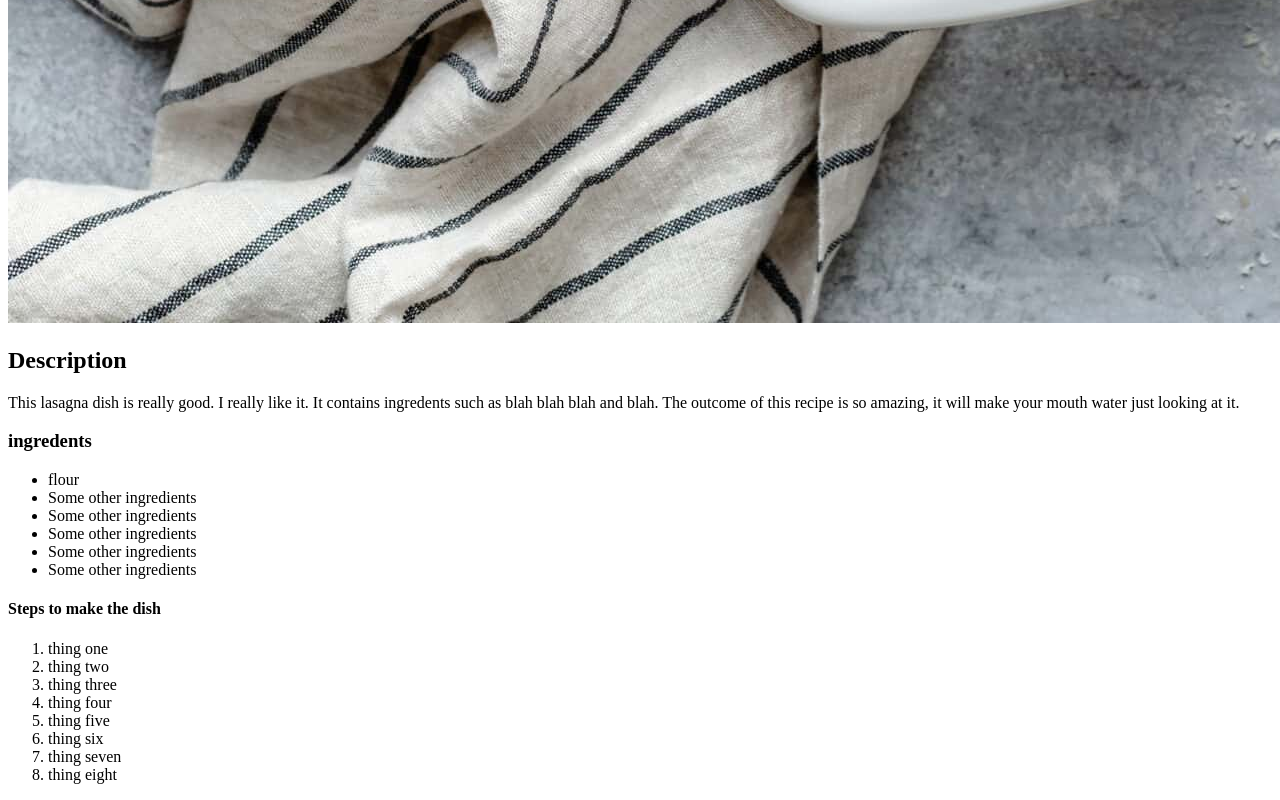
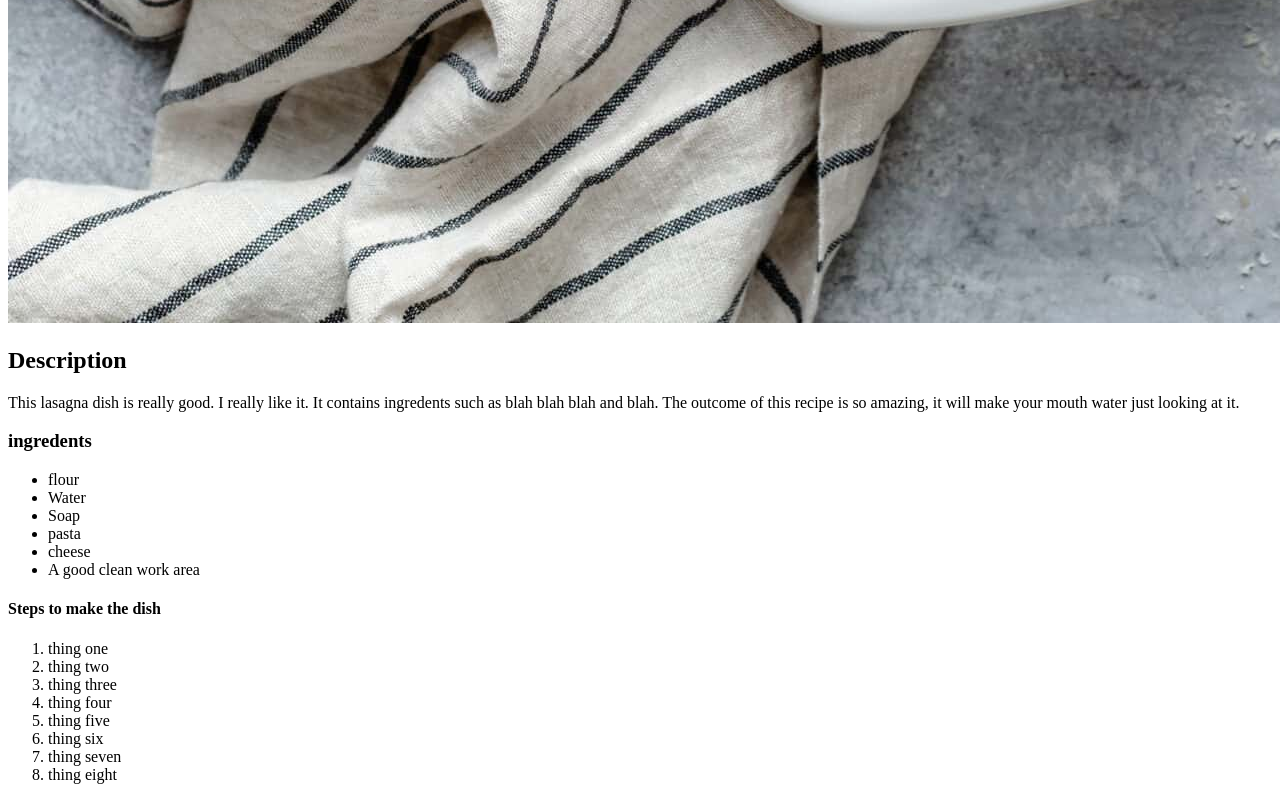
Before and after one commit to eclemons1223/odin-recipes, a plain HTML site: page recipes/lasagna.html in a window 1280 px wide. Shown: the part 2317-3117 px from the top of the page. Drawn offline with Linux system fonts and the light colour scheme.

Commit message:
My first style sheet adeded.

```diff
--- a/recipes/lasagna.html
+++ b/recipes/lasagna.html
@@ -21,11 +21,11 @@
     <h3>ingredents</h3>
     <ul>
         <li>flour</li>
-        <li>Some other ingredients</li>
-        <li>Some other ingredients</li>
-        <li>Some other ingredients</li>
-        <li>Some other ingredients</li>
-        <li>Some other ingredients</li>
+        <li>Water</li>
+        <li>Soap</li>
+        <li>pasta</li>
+        <li>cheese</li>
+        <li>A good clean work area</li>
     </ul>
     <!-- steps to make the dish. -->
     <h4>Steps to make the dish</h4>
--- /dev/null
+++ b/style.css
@@ -0,0 +1,3 @@
+h1 {color: rgb(204, 20, 20);
+background-color: black;
+}
```
Also changed, not shown: index.html (+1 -0 lines).
